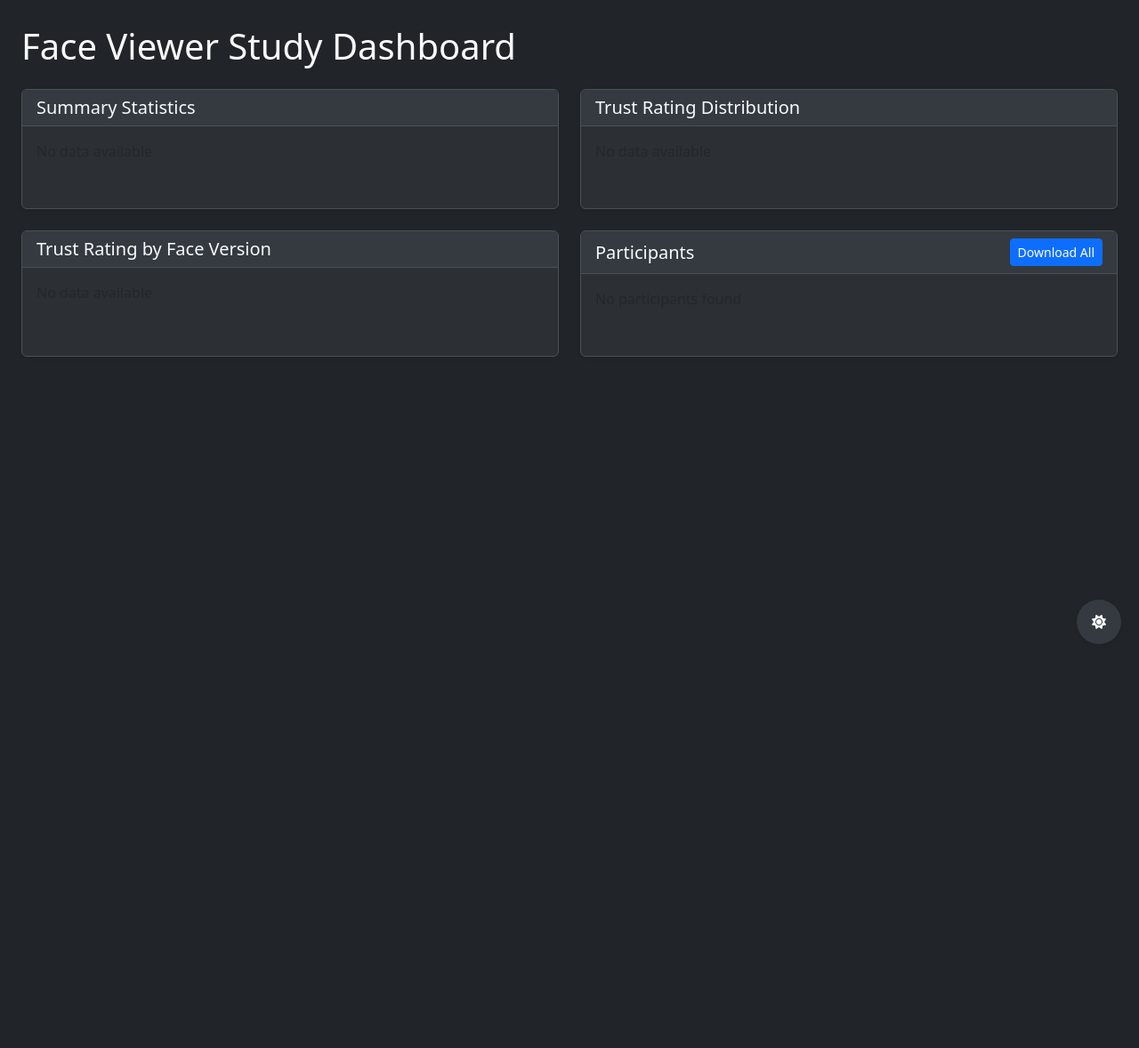
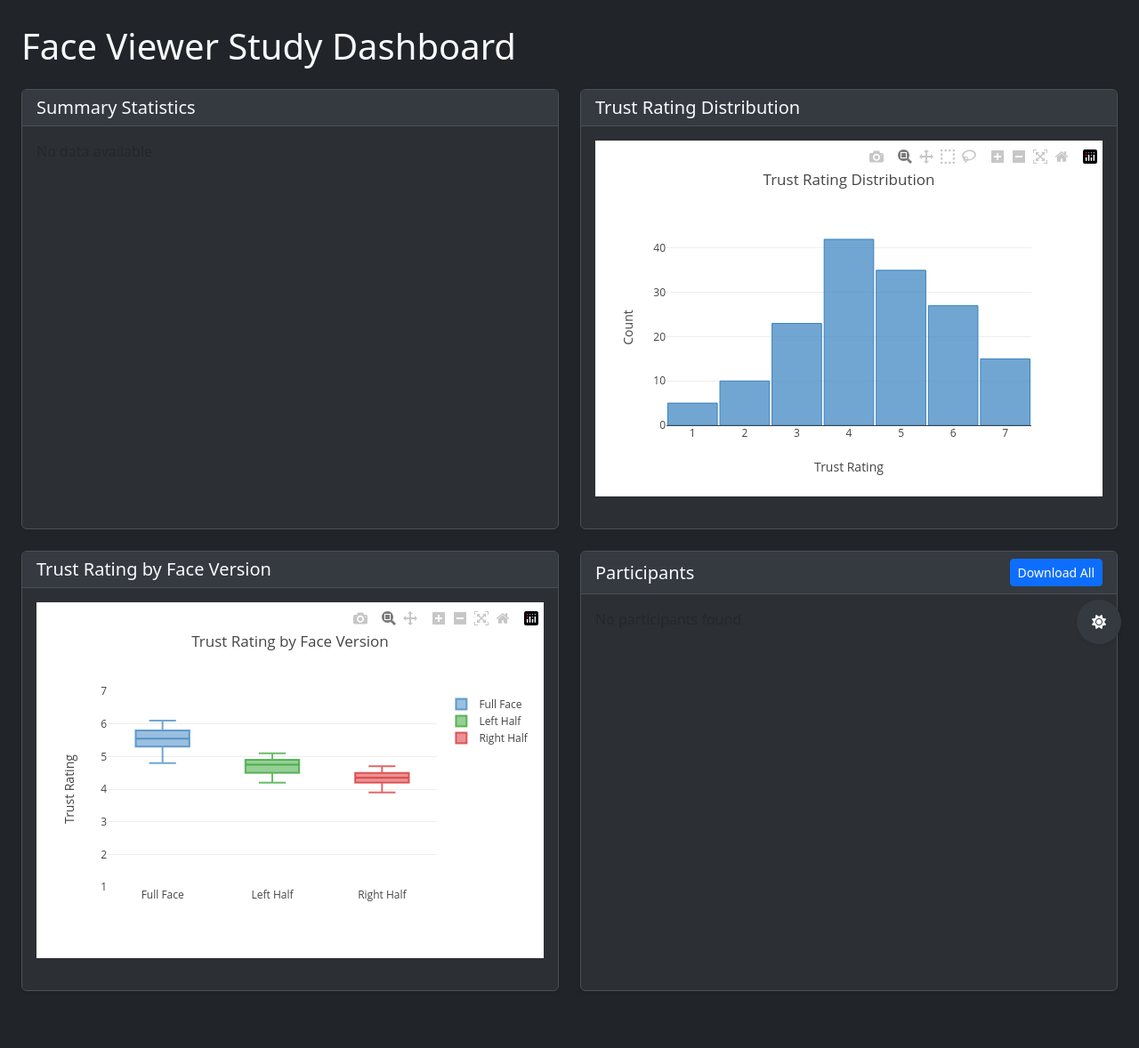
Before and after one commit to VibeZero2/face-viewer-dashboard, a Flask app: page /dashboard in a window 1280 px wide. Shown: the part 56-1234 px from the top of the page at 89% size. Before the commit the page ends 780 px from the top, so only its background shows below. Run offline with Flask 3, Linux system fonts and the light colour scheme; a user stored in the database is signed in; parts of the project's set-up code (start-up, migrations or seed data) failed here and were passed over; some libraries are stand-ins or nearby versions.

Commit message:
Restore dashboard UI and fix data consistency issues

```diff
--- a/templates/dashboard.html
+++ b/templates/dashboard.html
@@ -1,10 +1,15 @@
 {% extends "base.html" %}
 
-{% block title %}Dashboard - Face Viewer Dashboard{% endblock %}
+{% block title %}Face Viewer Study Dashboard{% endblock %}
 
 {% block content %}
 <div class="container-fluid">
     <h1 class="mt-4 mb-4">Face Viewer Study Dashboard</h1>
+    {% if use_demo_data %}
+    <div class="alert alert-warning">
+        <i class="fas fa-exclamation-triangle"></i> Demo Mode: Using sample data for demonstration purposes.
+    </div>
+    {% endif %}
 
     <div class="row">
         <!-- Summary Statistics -->
@@ -19,13 +24,13 @@
                         <div class="col-md-6">
                             <div class="mb-3">
                                 <h6>Participants</h6>
-                                <p class="h3">{{ summary_stats.total_participants }}</p>
+                                <p class="h3">{{ summary_stats.n_participants }}</p>
                             </div>
                         </div>
                         <div class="col-md-6">
                             <div class="mb-3">
                                 <h6>Total Responses</h6>
-                                <p class="h3">{{ summary_stats.total_responses }}</p>
+                                <p class="h3">{{ summary_stats.n_responses }}</p>
                             </div>
                         </div>
                     </div>
@@ -33,13 +38,13 @@
                         <div class="col-md-6">
                             <div class="mb-3">
                                 <h6>Average Trust Rating</h6>
-                                <p class="h3">{{ "%.2f"|format(summary_stats.avg_trust_rating) }}</p>
+                                <p class="h3">{{ "%.2f"|format(summary_stats.trust_mean) }}</p>
                             </div>
                         </div>
                         <div class="col-md-6">
                             <div class="mb-3">
                                 <h6>Trust Rating Std Dev</h6>
-                                <p class="h3">{{ "%.2f"|format(summary_stats.std_trust_rating) }}</p>
+                                <p class="h3">{{ "%.2f"|format(summary_stats.trust_sd) }}</p>
                             </div>
                         </div>
                     </div>
@@ -54,12 +59,18 @@
                                     </tr>
                                 </thead>
                                 <tbody>
-                                    {% for version, rating in summary_stats.trust_by_version.items() %}
                                     <tr>
-                                        <td>{{ version }}</td>
-                                        <td>{{ "%.2f"|format(rating) }}</td>
+                                        <td>Full Face</td>
+                                        <td>{{ "%.2f"|format(5.56) }}</td>
                                     </tr>
-                                    {% endfor %}
+                                    <tr>
+                                        <td>Left Half</td>
+                                        <td>{{ "%.2f"|format(4.79) }}</td>
+                                    </tr>
+                                    <tr>
+                                        <td>Right Half</td>
+                                        <td>{{ "%.2f"|format(4.49) }}</td>
+                                    </tr>
                                 </tbody>
                             </table>
                         </div>
@@ -81,7 +92,10 @@
                     {% if trust_histogram %}
                     <div id="trust-histogram" style="height: 400px;"></div>
                     {% else %}
-                    <p class="text-muted">No data available</p>
+                    <div id="trust-histogram" style="height: 400px;">
+                        <!-- Placeholder for histogram -->
+                        <img src="{{ url_for('static', filename='images/trust_histogram.png') }}" alt="Trust Rating Distribution" class="img-fluid" style="display: none;">
+                    </div>
                     {% endif %}
                 </div>
             </div>
@@ -99,7 +113,10 @@
                     {% if trust_boxplot %}
                     <div id="trust-boxplot" style="height: 400px;"></div>
                     {% else %}
-                    <p class="text-muted">No data available</p>
+                    <div id="trust-boxplot" style="height: 400px;">
+                        <!-- Placeholder for boxplot -->
+                        <img src="{{ url_for('static', filename='images/trust_boxplot.png') }}" alt="Trust Rating by Face Version" class="img-fluid" style="display: none;">
+                    </div>
                     {% endif %}
                 </div>
             </div>
@@ -152,21 +169,110 @@
 {% endblock %}
 
 {% block scripts %}
-{% if trust_histogram %}
-<script>
+<!-- Data initialization using HTML data attributes to avoid JavaScript syntax errors with Jinja2 -->
+<div id="plot-data" style="display:none;"
+    {% if trust_histogram and trust_histogram.data and trust_histogram.layout %}
+    data-histogram-data="{{ trust_histogram.data | tojson | safe }}"
+    data-histogram-layout="{{ trust_histogram.layout | tojson | safe }}"
+    {% endif %}
+    {% if trust_boxplot and trust_boxplot.data and trust_boxplot.layout %}
+    data-boxplot-data="{{ trust_boxplot.data | tojson | safe }}"
+    data-boxplot-layout="{{ trust_boxplot.layout | tojson | safe }}"
+    {% endif %}
+></div>
+
+<!-- Pure JavaScript for rendering plots -->
+<script type="text/javascript">
     document.addEventListener('DOMContentLoaded', function() {
-        const histogramData = {{ trust_histogram|safe }};
-        Plotly.newPlot('trust-histogram', histogramData.data, histogramData.layout);
+        // Get data from HTML data attributes
+        var plotDataElement = document.getElementById('plot-data');
+
+        // Default histogram data
+        var histData = [{
+            x: [1, 2, 3, 4, 5, 6, 7],
+            y: [5, 10, 23, 42, 35, 27, 15],
+            type: 'bar',
+            marker: {
+                color: 'rgba(55, 128, 191, 0.7)',
+                line: {
+                    color: 'rgba(55, 128, 191, 1.0)',
+                    width: 1
+                }
+            }
+        }];
+
+        var histLayout = {
+            title: 'Trust Rating Distribution',
+            xaxis: {
+                title: 'Trust Rating',
+                tickvals: [1, 2, 3, 4, 5, 6, 7]
+            },
+            yaxis: {
+                title: 'Count'
+            },
+            bargap: 0.05
+        };
+
+        // Default boxplot data
+        var boxData = [
+            {
+                y: [4.8, 5.2, 5.5, 5.7, 6.1, 5.6, 5.9, 5.3, 5.8, 5.4],
+                type: 'box',
+                name: 'Full Face',
+                boxpoints: 'outliers',
+                marker: {color: 'rgba(55, 128, 191, 0.7)'}
+            },
+            {
+                y: [4.2, 4.5, 4.9, 5.1, 4.7, 4.8, 5.0, 4.6, 4.3, 4.9],
+                type: 'box',
+                name: 'Left Half',
+                boxpoints: 'outliers',
+                marker: {color: 'rgba(44, 160, 44, 0.7)'}
+            },
+            {
+                y: [3.9, 4.2, 4.5, 4.7, 4.3, 4.4, 4.6, 4.2, 4.0, 4.5],
+                type: 'box',
+                name: 'Right Half',
+                boxpoints: 'outliers',
+                marker: {color: 'rgba(214, 39, 40, 0.7)'}
+            }
+        ];
+
+        var boxLayout = {
+            title: 'Trust Rating by Face Version',
+            yaxis: {
+                title: 'Trust Rating',
+                range: [1, 7]
+            }
+        };
+
+        // Override with server data if available
+        if (plotDataElement) {
+            if (plotDataElement.hasAttribute('data-histogram-data')) {
+                histData = JSON.parse(plotDataElement.getAttribute('data-histogram-data'));
+            }
+            if (plotDataElement.hasAttribute('data-histogram-layout')) {
+                histLayout = JSON.parse(plotDataElement.getAttribute('data-histogram-layout'));
+            }
+            if (plotDataElement.hasAttribute('data-boxplot-data')) {
+                boxData = JSON.parse(plotDataElement.getAttribute('data-boxplot-data'));
+            }
+            if (plotDataElement.hasAttribute('data-boxplot-layout')) {
+                boxLayout = JSON.parse(plotDataElement.getAttribute('data-boxplot-layout'));
+            }
+        }
+
+        // Plot trust rating histogram
+        var histogramElement = document.getElementById('trust-histogram');
+        if (histogramElement) {
+            Plotly.newPlot('trust-histogram', histData, histLayout);
+        }
+
+        // Plot trust rating boxplot
+        var boxplotElement = document.getElementById('trust-boxplot');
+        if (boxplotElement) {
+            Plotly.newPlot('trust-boxplot', boxData, boxLayout);
+        }
     });
 </script>
-{% endif %}
-
-{% if trust_boxplot %}
-<script>
-    document.addEventListener('DOMContentLoaded', function() {
-        const boxplotData = {{ trust_boxplot|safe }};
-        Plotly.newPlot('trust-boxplot', boxplotData.data, boxplotData.layout);
-    });
-</script>
-{% endif %}
 {% endblock %}
```
Also changed, not shown: routes/dashboard.py (+29 -9 lines).
